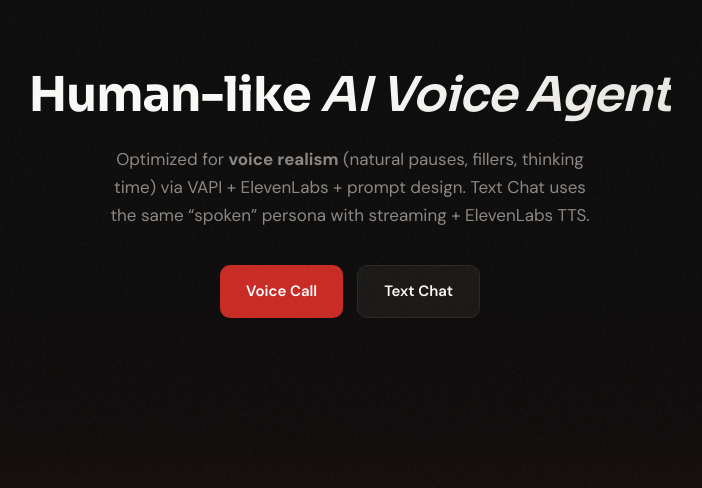
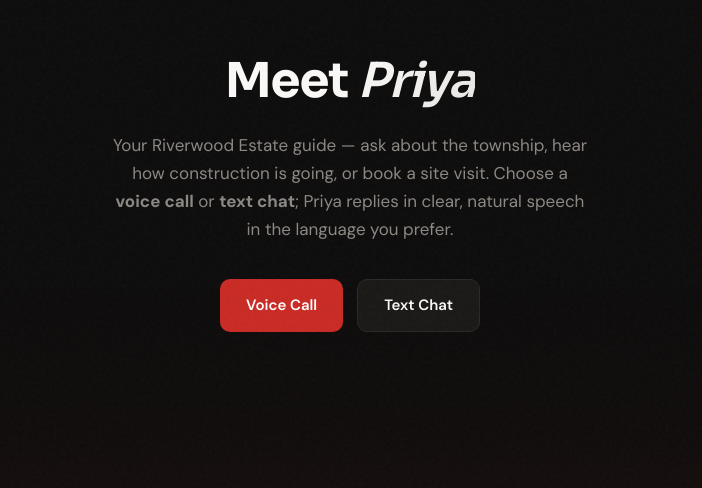
Before and after one commit to MANASMATHUR/AI-Voice-Agent, a website: page index.html in a window 1280 px wide. Shown: the part 208-696 px from the top of the page, without its empty margins (290-992 px from the left). Drawn offline with Linux system fonts and the light colour scheme.

Commit message:
Wording changes

```diff
--- a/index.html
+++ b/index.html
@@ -3,16 +3,16 @@
 <head>
   <meta charset="UTF-8" />
   <meta name="viewport" content="width=device-width, initial-scale=1.0" />
-  <title>AI Voice Agent</title>
-  <meta name="description" content="Human-like AI voice agent. Talk or type in Hindi or English; get contextual replies with natural speech." />
+  <title>Riverwood Estate · Priya</title>
+  <meta name="description" content="Riverwood Estate — speak or chat with Priya about your plot, construction updates, and site visits in English, Hindi, or Marathi." />
   <link rel="stylesheet" href="css/style.css" />
 </head>
 <body>
   <div class="gradient-bar" aria-hidden="true"></div>
 
   <main class="hero">
-    <h1>Human-like <span class="serif">AI Voice Agent</span></h1>
-    <p class="sub">Optimized for <strong>voice realism</strong> (natural pauses, fillers, thinking time) via VAPI + ElevenLabs + prompt design. Text Chat uses the same “spoken” persona with streaming + ElevenLabs TTS.</p>
+    <h1>Meet <span class="serif">Priya</span></h1>
+    <p class="sub">Your Riverwood Estate guide — ask about the township, hear how construction is going, or book a site visit. Choose a <strong>voice call</strong> or <strong>text chat</strong>; Priya replies in clear, natural speech in the language you prefer.</p>
     <div class="cta-row">
       <a href="agent-vapi.html" class="btn btn-primary">Voice Call</a>
       <a href="agent.html" class="btn btn-secondary">Text Chat</a>
```
Also changed, not shown: ARCHITECTURE.md (+2 -0 lines), agent.html (+4 -4 lines), README.md.
